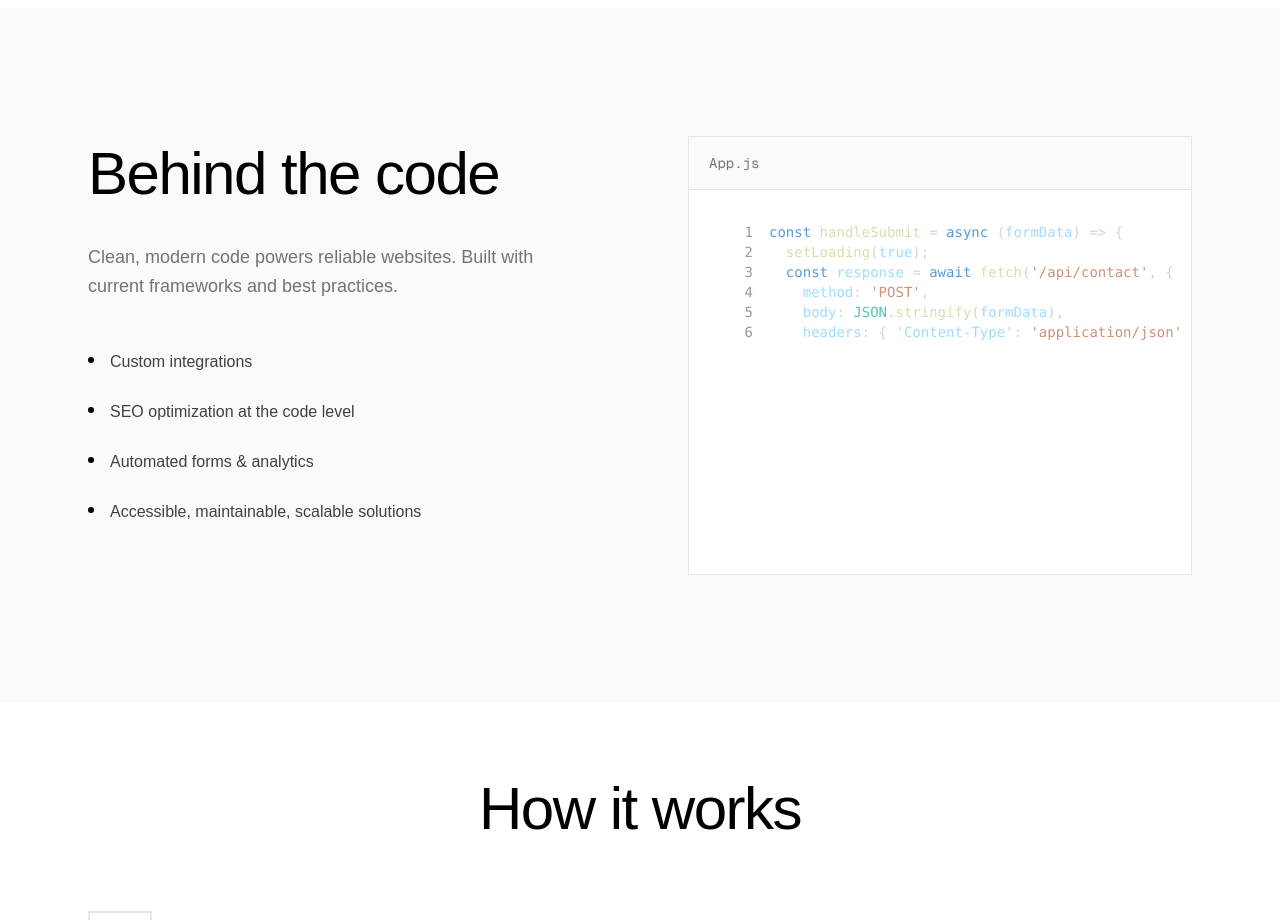
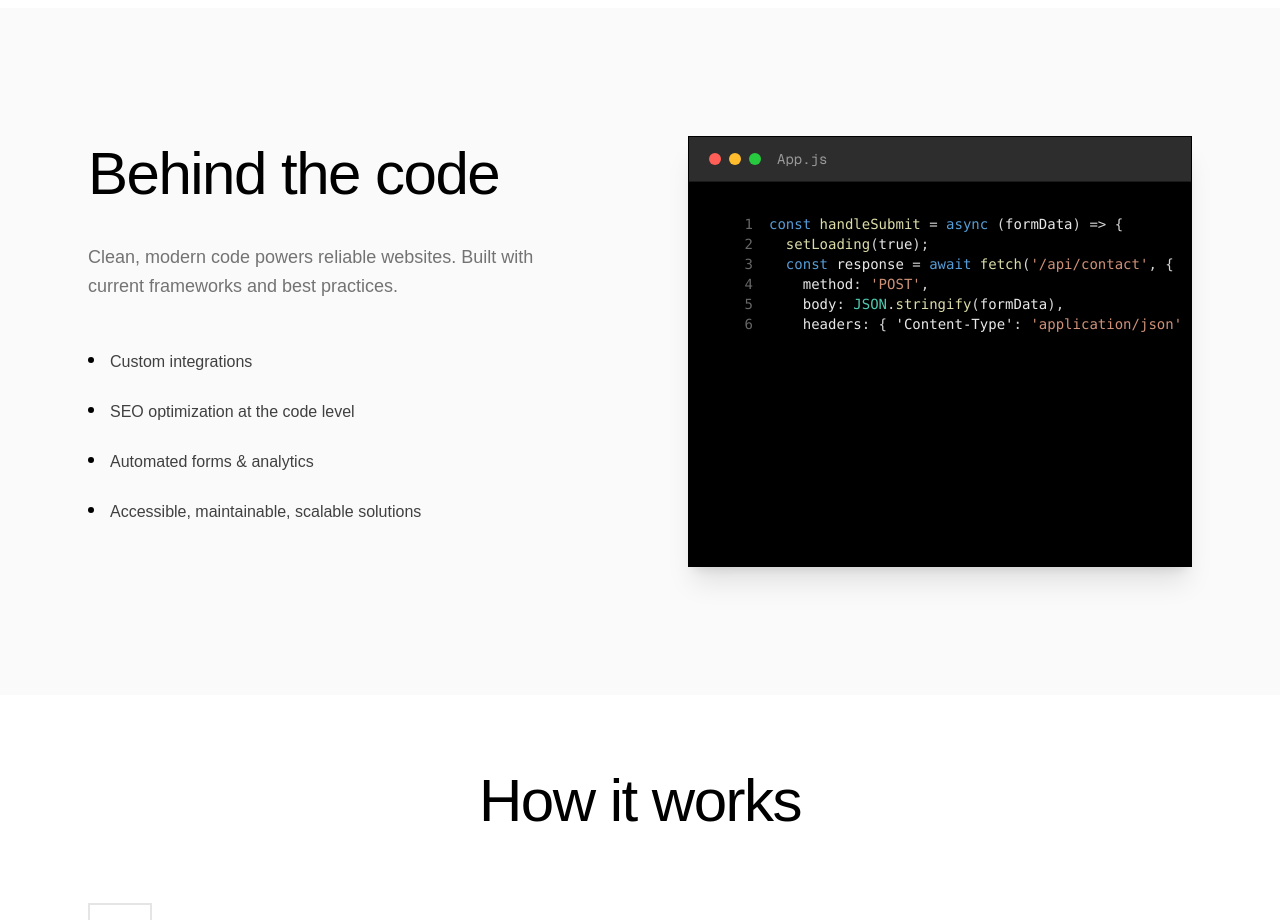
Before and after one commit to atsessions/web-business-site, a Next.js app: page / in a window 1280 px wide. Shown: the part 1800-2720 px from the top of the page. Built offline with nearby package versions, Linux system fonts and the light colour scheme.

Commit message:
Fixed Behind the code terminal color

```diff
--- a/src/components/BehindTheScenes.tsx
+++ b/src/components/BehindTheScenes.tsx
@@ -115,11 +115,16 @@ export default function BehindTheScenes() {
           viewport={{ once: true, margin: "-100px" }}
           transition={{ duration: 0.6, delay: 0.2, ease: "easeOut" }}
         >
-          <div className="bg-white w-full border border-[#e5e5e5] overflow-hidden hover:border-black/20 transition-colors duration-500">
-            <div className="flex items-center px-5 py-4 bg-[#fafafa] border-b border-[#e5e5e5]">
-              <span className="text-sm text-[#737373] font-mono">App.js</span>
+          <div className="bg-black w-full border border-black overflow-hidden shadow-xl">
+            <div className="flex items-center px-5 py-3 bg-[#2d2d2d] border-b border-[#1a1a1a]">
+              <div className="flex gap-2 mr-4">
+                <div className="w-3 h-3 rounded-full bg-[#ff5f56]" />
+                <div className="w-3 h-3 rounded-full bg-[#ffbd2e]" />
+                <div className="w-3 h-3 rounded-full bg-[#27c93f]" />
+              </div>
+              <span className="text-sm text-[#999999] font-mono">App.js</span>
             </div>
-            <div className="hide-scrollbar px-8 py-8 font-mono text-sm text-left bg-white h-96 overflow-x-auto w-full">
+            <div className="hide-scrollbar px-8 py-8 font-mono text-sm text-left bg-black h-96 overflow-x-auto w-full">
               <Highlight
                 code={codeString}
                 language="javascript"
@@ -137,10 +142,10 @@ export default function BehindTheScenes() {
                   >
                     {tokens.map((line, i) => (
                       <div key={i} {...getLineProps({ line })} className="flex">
-                        <span className="inline-block w-8 text-right mr-4 text-[#999999] select-none flex-shrink-0 font-light">
+                        <span className="inline-block w-8 text-right mr-4 text-[#666666] select-none flex-shrink-0 font-light">
                           {i + 1}
                         </span>
-                        <div className="flex-1">
+                        <div className="flex-1 text-[#e8e8e8]">
                           {line.map((token, key) => (
                             <span key={key} {...getTokenProps({ token })} />
                           ))}
```
Also changed, not shown: 1 other file (tests, documents, lock files or other folders).
